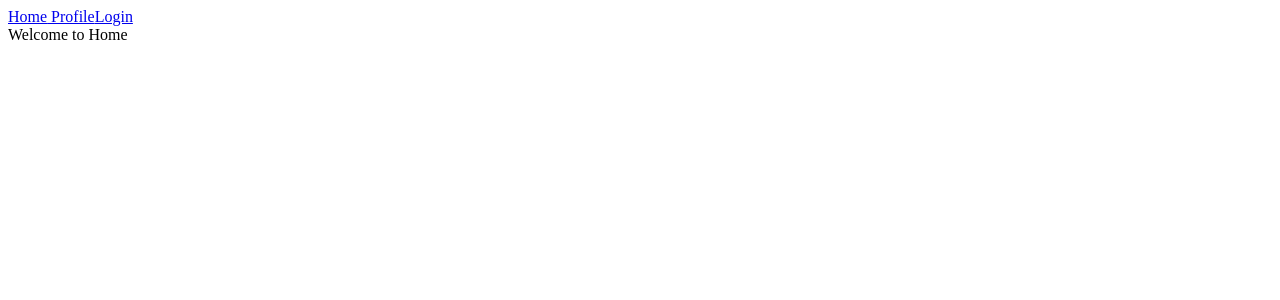
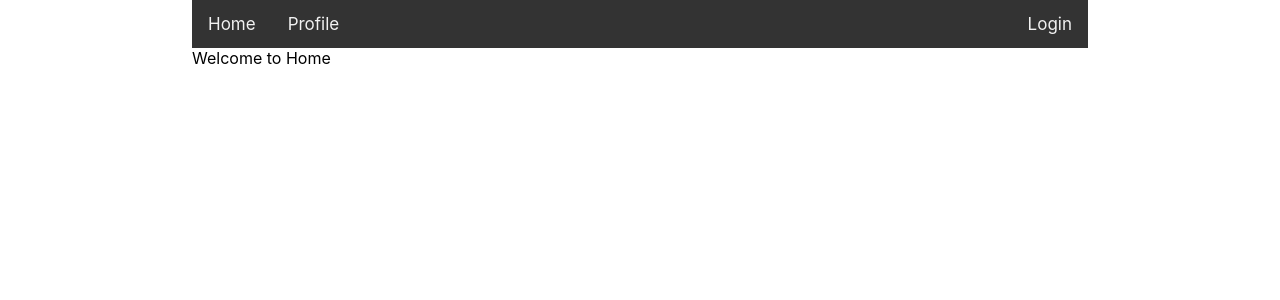
Before and after one commit to anjanakavindu97/space-finder-react, a React (Create React App) app: page / in a window 1280 px wide. Shown: the top 300 px of the page. Built offline with nearby package versions, Linux system fonts and the light colour scheme.

Commit message:
css changes

```diff
--- a/src/components/Navbar.tsx
+++ b/src/components/Navbar.tsx
@@ -7,9 +7,9 @@
     render() {
         let loginLogout: any;
         if (this.props.user) {
-            loginLogout = <Link to='/logout'>{this.props.user.userName}</Link>
+            loginLogout = <Link to='/logout' style={{float:"right"}}>{this.props.user.userName}</Link>
         } else {
-            loginLogout = <Link to='/login'>Login</Link>
+            loginLogout = <Link to='/login' style={{float:"right"}}>Login</Link>
         }
 
         return (
--- a/src/index.css
+++ b/src/index.css
@@ -11,3 +11,36 @@
   font-family: source-code-pro, Menlo, Monaco, Consolas, 'Courier New',
     monospace;
 }
+
+.wrapper {
+  margin: auto;
+  width: 70%;
+}
+
+/* Add a black background color to the top navigation */
+.navbar {
+  background-color: #333;
+  overflow: hidden;
+}
+
+/* Style the links inside the navigation bar */
+.navbar a {
+  float: left;
+  color: #f2f2f2;
+  text-align: center;
+  padding: 14px 16px;
+  text-decoration: none;
+  font-size: 17px;
+}
+
+/* Change the color of links on hover */
+.navbar a:hover {
+  background-color: #ddd;
+  color: black;
+}
+
+/* Add a color to the active/current link */
+.navbar a.active {
+  background-color: #4CAF50;
+  color: white;
+}
--- a/src/index.tsx
+++ b/src/index.tsx
@@ -1,4 +1,5 @@
 import ReactDOM from 'react-dom/client';
+import './index.css'
 import {App} from './components/App';
 
 const root = ReactDOM.createRoot(
```
